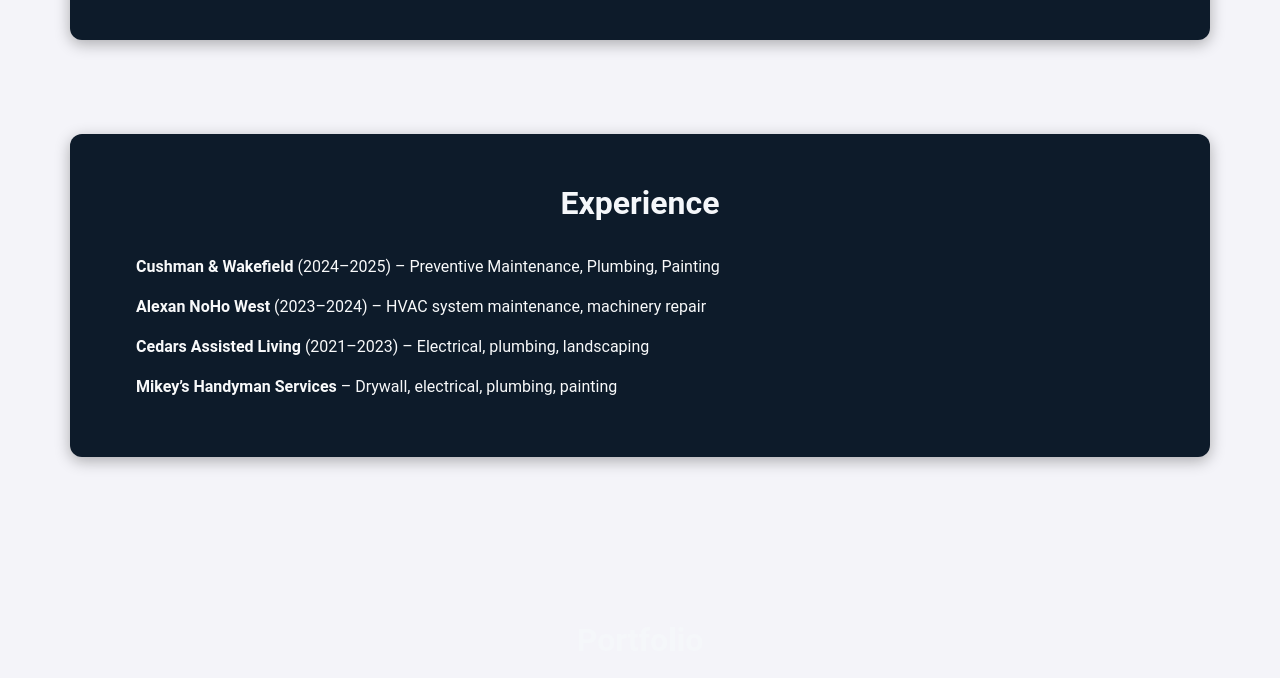
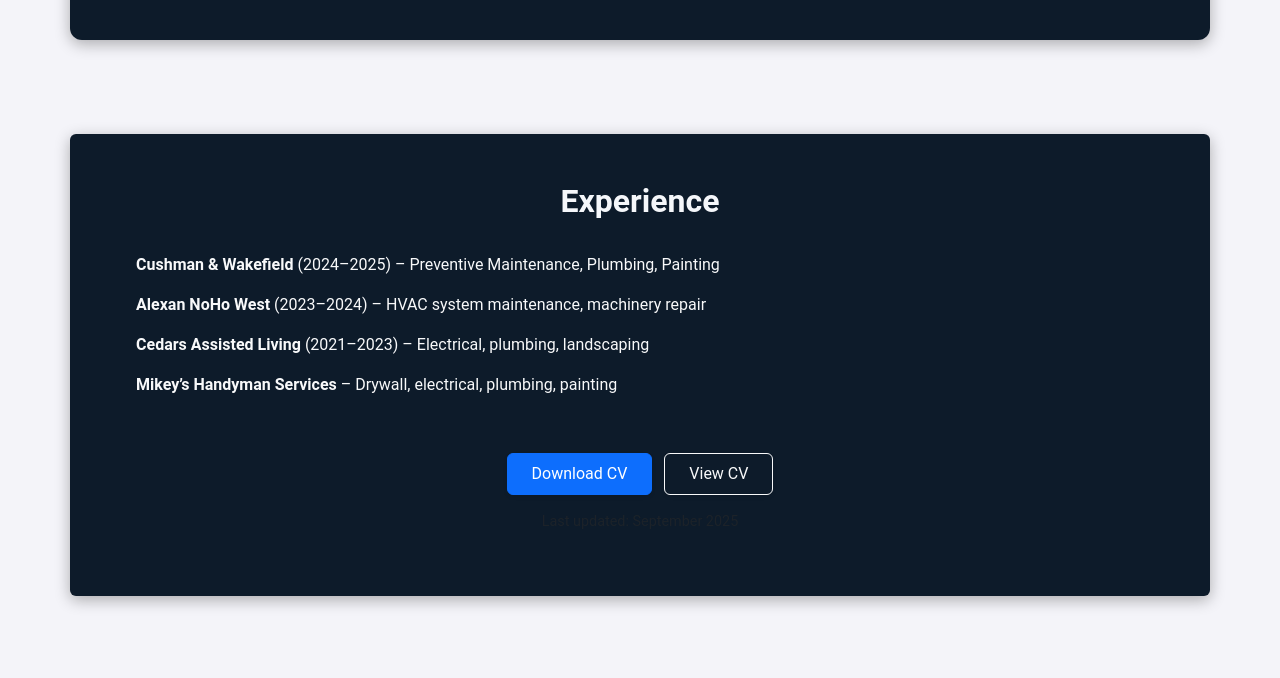
Before and after one commit to MichealGomez/michaelgomez.github.io, a plain HTML site: page index.html in a window 1280 px wide. Shown: the part 780-1458 px from the top of the page. Drawn offline with nearby package versions, Linux system fonts and the light colour scheme.

Commit message:
Update index.html

```diff
--- a/index.html
+++ b/index.html
@@ -145,9 +145,9 @@
 
 <!-- Experience -->
 <section id="experience" class="fade-in mt-4">
-    <div class="container bg-alt">
-      <h2 class="text-center">Experience</h2>
-      <ul class="list-group list-group-flush mt-4">
+  <div class="container bg-alt py-5 rounded">
+    <h2 class="text-center mb-4">Experience</h2>
+    <ul class="list-group list-group-flush">
       <li class="list-group-item bg-transparent text-light border-0">
         <b>Cushman & Wakefield</b> (2024–2025) – Preventive Maintenance, Plumbing, Painting
       </li>
@@ -161,8 +161,27 @@
         <b>Mikey’s Handyman Services</b> – Drywall, electrical, plumbing, painting
       </li>
     </ul>
+
+    <!-- CV Buttons -->
+    <div class="text-center mt-5">
+      <a href="cv.pdf" class="btn btn-primary px-4 py-2 me-2 shadow-sm" target="_blank">Download CV</a>
+      <a href="cv.pdf" class="btn btn-outline-light px-4 py-2 shadow-sm" target="_blank">View CV</a>
+      <p class="text-muted mt-3" style="font-size: 0.9rem;">Last updated: September 2025</p>
+    </div>
   </div>
 </section>
+
+<!-- Button Hover Effect -->
+<style>
+  #experience .btn {
+    transition: transform 0.2s ease, box-shadow 0.2s ease;
+  }
+  #experience .btn:hover {
+    transform: scale(1.05);
+    box-shadow: 0 4px 12px rgba(0,0,0,0.25);
+  }
+</style>
+
 
   <!-- Portfolio -->
   <section id="portfolio" class="container portfolio fade-in mt-4">
```
Lines whose indentation alone changed are shown as unchanged.
